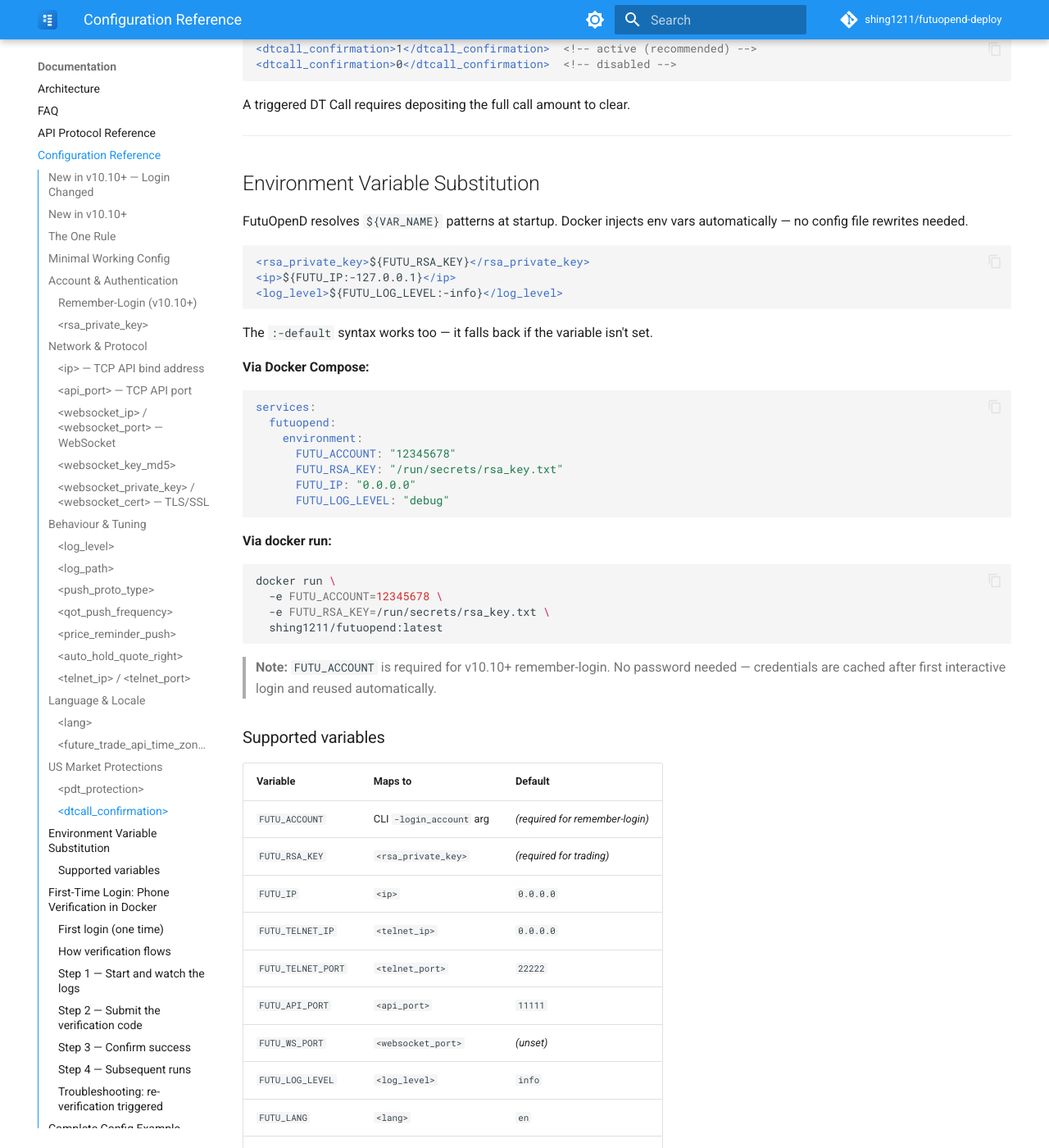
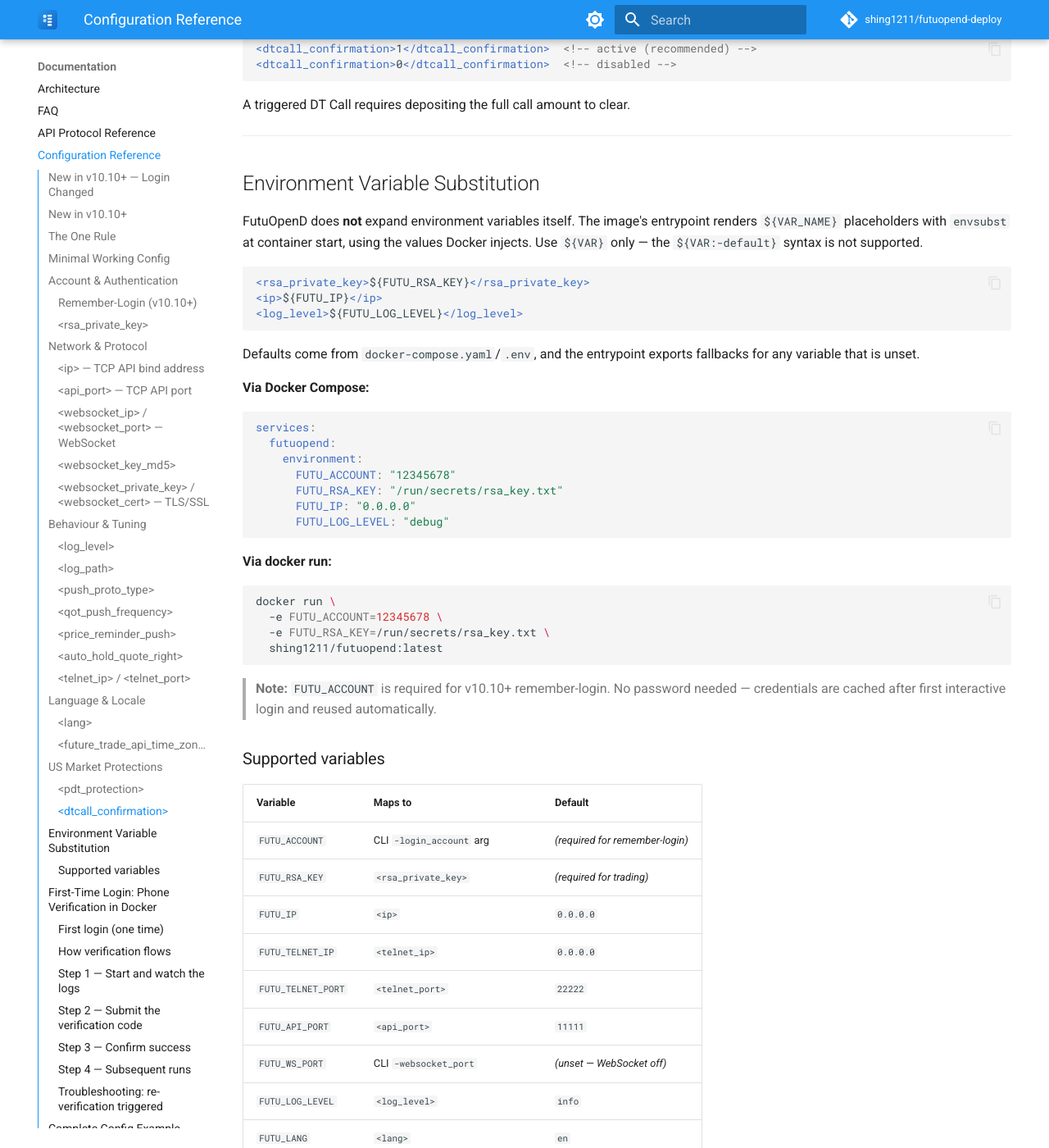
Before and after one commit to shing1211/futuopend-deploy, an MkDocs documentation site: the page built from docs/configuration.md, in a window 1280 px wide and 1400 px high, scrolled down 6935 px. Shown: the whole window at 82% size. Built offline with MkDocs 1.6.1 and Material for MkDocs 9.7.7, drawn with Linux system fonts in a browser that asks for light colours; comment, search, counter and statistics services are not loaded; some of the changed text lies outside the part shown.

Commit message:
fix: render config template with envsubst; add defaults and doc corrections
- FutuOpenD does not expand env vars: FutuOpenD.xml.template now uses \ (no :-default); the image entrypoint renders it with envsubst
- docker-compose both: pass defaults for FUTU_IP/API_PORT/LANG/LOG_LEVEL/PUSH_PROTO/TELNET_*/RSA_KEY/PRICE_REMINDER/FUTURE_TZ
- .env.example: add FUTU_FUTURE_TZ, FUTU_AREA_CODE=+852, commented FUTU_WS_*
- activate <future_trade_api_time_zone>; correct substitution docs; WS host port 11114; Ubuntu 26.04; PLATFORM=arm64; two-phase first login; faq path

````diff
--- a/docs/configuration.md
+++ b/docs/configuration.md
@@ -11,7 +11,7 @@ Every tag FutuOpenD v10.11.7108 understands, documented with examples. Start wit
 **Breaking change:** As of v10.10.7008, FutuOpenD no longer reads `<login_account>` or `<login_pwd_md5>` from `FutuOpenD.xml`. Credentials must now be passed via CLI arguments:
 
 ```bash
-FutuOpenD --login_account=your_account_id --login_by_remember=1
+FutuOpenD -login_account=your_account_id -login_by_remember=1
 ```
 
 The `futuopend` Docker image handles this automatically — set `FUTU_ACCOUNT` in your environment and the entrypoint passes the correct CLI args. No credentials need to be in `FutuOpenD.xml` any more.
@@ -303,15 +303,15 @@ A triggered DT Call requires depositing the full call amount to clear.
 
 ## Environment Variable Substitution
 
-FutuOpenD resolves `${VAR_NAME}` patterns at startup. Docker injects env vars automatically — no config file rewrites needed.
+FutuOpenD does **not** expand environment variables itself. The image's entrypoint renders `${VAR_NAME}` placeholders with `envsubst` at container start, using the values Docker injects. Use `${VAR}` only — the `${VAR:-default}` syntax is not supported.
 
 ```xml
 <rsa_private_key>${FUTU_RSA_KEY}</rsa_private_key>
-<ip>${FUTU_IP:-127.0.0.1}</ip>
-<log_level>${FUTU_LOG_LEVEL:-info}</log_level>
+<ip>${FUTU_IP}</ip>
+<log_level>${FUTU_LOG_LEVEL}</log_level>
 ```
 
-The `:-default` syntax works too — it falls back if the variable isn't set.
+Defaults come from `docker-compose.yaml`/`.env`, and the entrypoint exports fallbacks for any variable that is unset.
 
 **Via Docker Compose:**
 
@@ -346,10 +346,12 @@ docker run \
 | `FUTU_TELNET_IP` | `<telnet_ip>` | `0.0.0.0` |
 | `FUTU_TELNET_PORT` | `<telnet_port>` | `22222` |
 | `FUTU_API_PORT` | `<api_port>` | `11111` |
-| `FUTU_WS_PORT` | `<websocket_port>` | _(unset)_ |
+| `FUTU_WS_PORT` | CLI `-websocket_port` | _(unset — WebSocket off)_ |
 | `FUTU_LOG_LEVEL` | `<log_level>` | `info` |
 | `FUTU_LANG` | `<lang>` | `en` |
 | `FUTU_PUSH_PROTO` | `<push_proto_type>` | `0` (protobuf) |
+| `FUTU_FUTURE_TZ` | `<future_trade_api_time_zone>` | `UTC+8` |
+| `FUTU_AREA_CODE` | CLI `-area_code` | `+852` |
 
 ---
 
````
Also changed, not shown: CHANGELOG.md (+3 -1 lines), README.md (+7 -5 lines), docker-compose.multi.yaml (+20 -0 lines), docker-compose.yaml (+10 -0 lines), docs/api.md (+3 -3 lines), docs/architecture.md (+1 -1 lines), docs/faq.md (+2 -2 lines), 2 other files.
